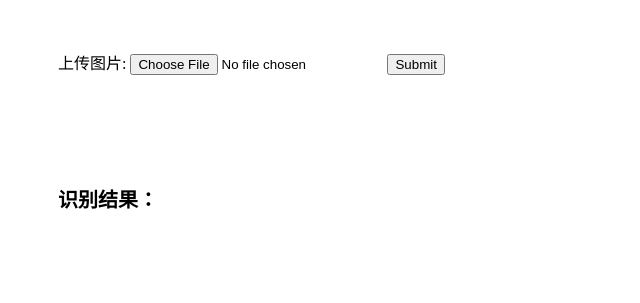
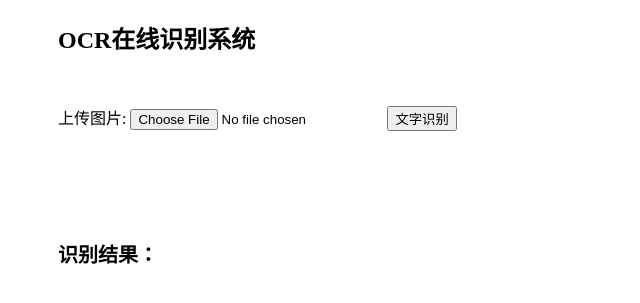
Before and after one commit to bq-xiao/ocr-demo, a Django app: page / in a window 1280 px wide. Shown: the top 303 px of the page, without its empty margins (0-640 px from the left). Run offline with Django 3.2, Linux system fonts and the light colour scheme.

Commit message:
refactor html display

```diff
--- a/templates/index.html
+++ b/templates/index.html
@@ -19,14 +19,19 @@
             margin-left: 50px;
             font-size: 20px;
         }
+        h2{
+            margin-top: 20px;
+            margin-left: 50px;
+        }
     </style>
 </head>
 <body>
+    <h2>OCR在线识别系统</h2>
     <div class="upload_file">
         <form action="/ocr.html" method="POST" enctype="multipart/form-data">
             上传图片: <input id="f" type="file" name="img">
             <input type="hidden" name="csrf_token" value="{{ csrf_token }}" />
-            <input id="sub" type="submit" value="Submit">
+            <input id="sub" type="submit" value="文字识别">
         </form>
     </div>
     <div class="result">
```
